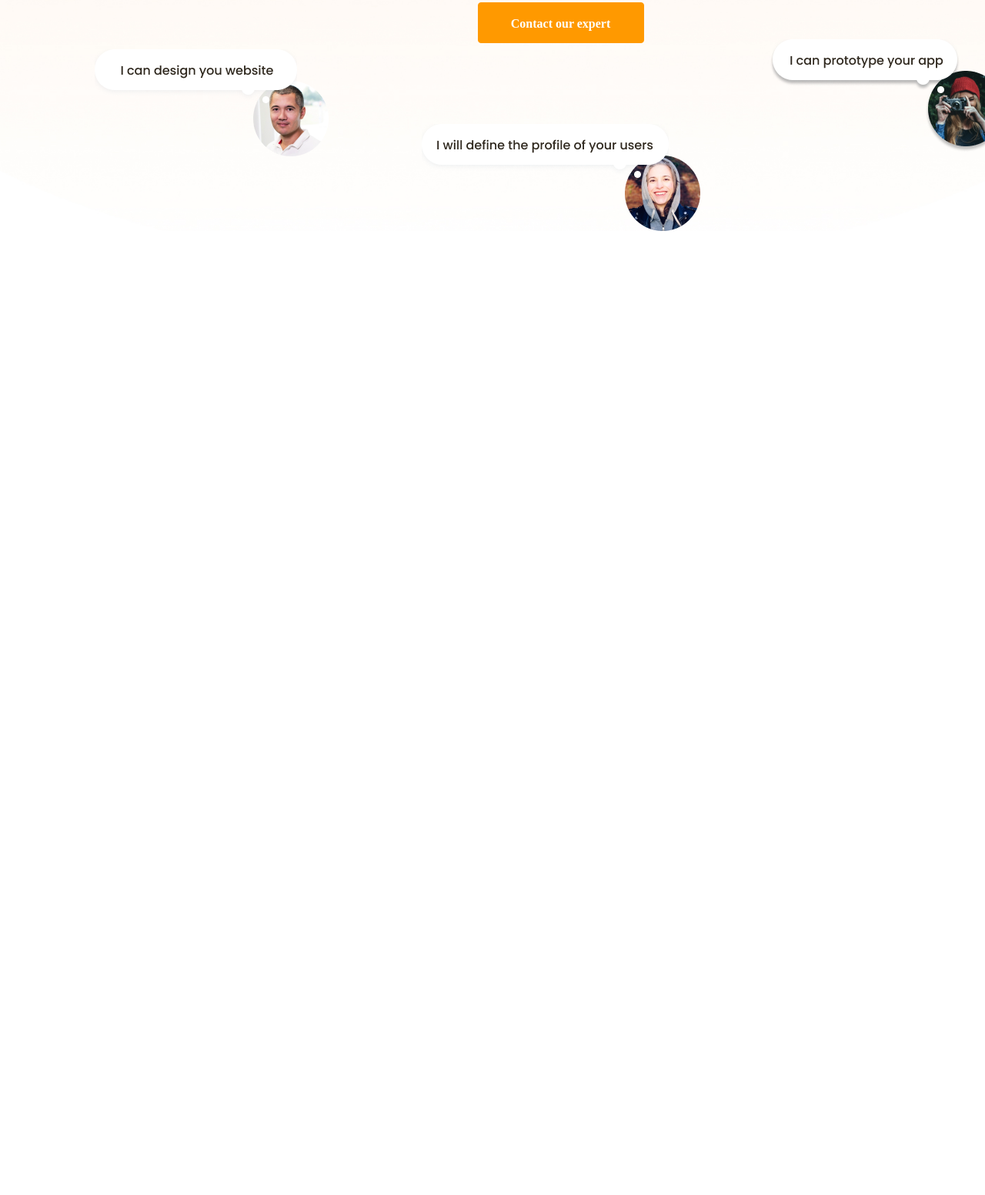
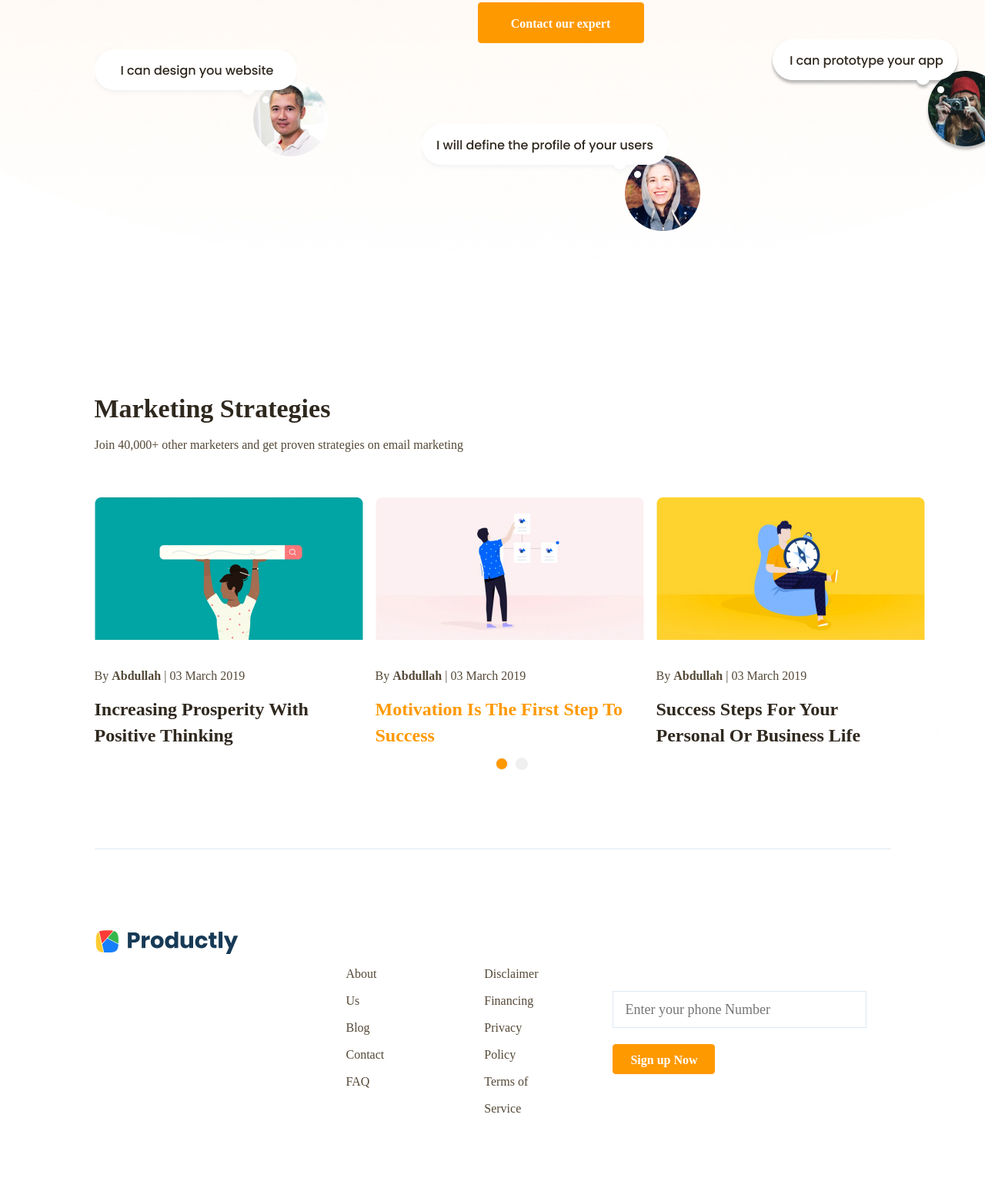
Before and after one commit to alxs1dd93/Productly, a plain HTML site: page index.html in a window 1280 px wide. Shown: the part 3642-5194 px from the top of the page at 77% size. Before the commit the page ends 3942 px from the top, so only its background shows below. Drawn offline with nearby package versions, Linux system fonts and the light colour scheme; files that its build step writes are made by us from their sources; a script that the page names is missing.

Commit message:
Готовый черновой вариант десктопа

```diff
--- a/index.html
+++ b/index.html
@@ -200,10 +200,88 @@
          </div>
       </section>
 
+      <section class="marketing">
+         <div class="container">
+            <div class="marketing__inner">
+               <h3 class="marketing__title">Marketing Strategies</h3>
+               <p class="marketing__text">
+                  Join 40,000+ other marketers and get proven
+                  strategies on email marketing
+               </p>
+            </div>
+            <div class="slider">
+               <div class="slider__item">
+                  <img src="/images/slide-1.jpg" alt="">
+                  <p class="slider__item-data">By <b>Abdullah</b> |  03 March 2019</p>
+                  <p class="slider__item-text">Increasing Prosperity With Positive Thinking</p>
+               </div>
+               <div class="slider__item">
+                  <img src="/images/slide-2.jpg" alt="">
+                  <p class="slider__item-data">By <b>Abdullah</b> | 03 March 2019</p>
+                  <p class="slider__item-text slider__item-text--yellow">Motivation Is The First Step To Success</p>
+               </div>
+               <div class="slider__item">
+                  <img src="/images/slide-3.jpg" alt="">
+                  <p class="slider__item-data">By <b>Abdullah</b> | 03 March 2019</p>
+                  <p class="slider__item-text">Success Steps For Your Personal Or Business Life</p>
+               </div>
+               <div class="slider__item">
+                  <img src="/images/slide-1.jpg" alt="">
+                  <p class="slider__item-data">By <b>Abdullah</b> |  03 March 2019</p>
+                  <p class="slider__item-text">Increasing Prosperity With Positive Thinking</p>
+               </div>
+               <div class="slider__item">
+                  <img src="/images/slide-2.jpg" alt="">
+                  <p class="slider__item-data">By <b>Abdullah</b> | 03 March 2019</p>
+                  <p class="slider__item-text slider__item-text--yellow">Motivation Is The First Step To Success</p>
+               </div>
+               <div class="slider__item">
+                  <img src="/images/slide-3.jpg" alt="">
+                  <p class="slider__item-data">By <b>Abdullah</b> | 03 March 2019</p>
+                  <p class="slider__item-text">Success Steps For Your Personal Or Business Life</p>
+               </div>
+            </div>
+         </div>
+      </section>
+
+      <section class="footer">
+         <div class="container">
+            <div class="footer__inner">
+               <div class="footer__column footer__column-one">
+                  <a class="footer__logo" href="">
+                     <img src="/images/logo.png" alt="Logo">
+                  </a>
+               </div>
+               <div class="footer__column footer__column-two">
+                  <ul class="footer__list">
+                     <li class="footer__item"><a href="#">About Us</a></li>
+                     <li class="footer__item"><a href="#">Blog</a></li>
+                     <li class="footer__item"><a href="#">Contact</a></li>
+                     <li class="footer__item"><a href="#">FAQ</a></li>
+                  </ul>
+               </div>
+               <div class="footer__column footer__column-three">
+                  <li class="footer__item"><a href="#">Disclaimer</a></li>
+                  <li class="footer__item"><a href="#">Financing</a></li>
+                  <li class="footer__item"><a href="#">Privacy Policy</a></li>
+                  <li class="footer__item"><a href="#">Terms of Service</a></li>
+               </div>
+               <div class="footer__column footer__column-four">
+                  <form class="footer__form">
+                     <input class="footer__form-tel" type="tel" name="tel" placeholder="Enter your phone Number">
+                     <input class="footer__form-submit" type="submit" value="Sign up Now">
+                  </form>
+               </div>
+            </div>
+         </div>
+      </section>
+
 <body>
    <!-- <script src="https://ajax.googleapis.com/ajax/libs/jquery/3.4.1/jquery.min.js"></script> -->
    <!-- <script src="libs/slick/slick.min.js"></script> -->
+   <script src="https://code.jquery.com/jquery-3.5.1.min.js"></script>
    <script src="js/main.js"></script>
+   <script src="js/slick.min.js"></script>
 </body>
 
 </html>
--- /dev/null
+++ b/js/main.js
@@ -0,0 +1,61 @@
+$(document).ready(function(){
+    $('.slider').slick({
+        // свойства и их значения слайдера
+        // стрелки true/false
+        arrows: false,
+        // точки
+        dots: true,
+        //алдаптивная высота
+        // adaptiveHeight: true,
+        // сколько показывать на 1 странице
+        slidesToShow: 3,
+        //сколько слайдов прокручивать за раз
+        slidesToScroll: 3,
+        // скорость перелистывания
+        speed: 500,
+        // анимация
+        // easing: 'linear',
+        // конечность слайдера true/false
+        // infinite: true,
+        // стартовый слайдер
+        // initialSlide: 0,
+        // автоплей
+        autoplay: false,
+        autoplaySpeed: 5500, // скорость автопрокрутки 0.5сек
+        //паузы
+        pauseOnFocus: true,
+        pauseOnHover: true,
+        pauseOnDotsHover: true,
+        //возможность: 1)переворота по самому слайду 2) тачем
+        draggable: true,
+        swipe: true,
+        //ждать ли анимацию
+        waitForAnimate: false,
+        // центровка слайда 31:13
+        centerMode: false,
+        variableWidth: false,
+        //ряды
+        rows: 1,
+        //вертикальный вариант
+        // vertical: true,
+        //АДАПТИВ слайдера
+        // responsive: [
+        //     {
+        //         breakpoint: 950,
+        //         settings: {
+        //             slidesToShow: 2,
+        //             slidesToScroll: 1,
+        //         }
+        //     },
+        //     {
+        //         breakpoint: 930,
+        //         settings: {
+        //             slidesToShow: 1,
+        //             slidesToScroll: 1,
+        //         }
+        //     }
+        // ]
+
+
+    });
+  });
--- /dev/null
+++ b/scss/blocks/footer.scss
@@ -0,0 +1,70 @@
+.footer {
+
+    padding-bottom: 95px;
+    &__inner {
+        padding-top: 104px;
+        border-top: 1px solid rgba(188, 208, 229, 0.496913);
+        display: flex;
+    }
+    &__item a{
+        font-family: Poppins;
+        font-style: normal;
+        font-weight: normal;
+        font-size: 16px;
+        line-height: 35px;
+        color: #544837;
+    }
+    &__item a:hover {
+        font-size: 20px;
+        line-height: 37px;
+        color: #FF9900;
+    }
+
+    &__column-one {
+        margin-right: 140px;
+    }
+    .footer__column-two {
+        margin-right: 130px;
+        margin-top: 40px;
+    }
+    .footer__column-three {
+        margin-right: 83px;
+        margin-top: 40px;
+    }
+    &__column-four {
+        margin-top: 80px;
+    }
+    &__form input {
+        margin-bottom: 21px;
+    }
+    &__form-submit {
+        display: inline-block;
+        padding: 8px 15px;
+        font-weight: 700;
+        width: 133px;
+        height: 39px;
+        border-radius: 4px;
+        border: 1px solid #FF9900;
+        cursor: pointer;
+        background-color: #FF9900;
+        font-family: Poppins;
+        font-size: 16px;
+        line-height: 24px;
+        color: #fff;
+        margin-bottom: 105px;
+    }
+    &__form-submit:hover {
+        color: #173A56;
+        background-color: #fff;
+        border: 1px solid #173A56;
+        transform: scale(1.2);
+    }
+    &__form-tel {
+        min-width: 330px;
+        height: 48px;
+        margin-bottom: 30px;
+        border: 1px solid rgba(188, 208, 229, 0.496913);
+        outline: none;
+        padding: 10px 15px;
+    }
+}
--- a/scss/blocks/hero.scss
+++ b/scss/blocks/hero.scss
@@ -1,5 +1,7 @@
 .hero {
     padding-top: 130px;
+    padding-bottom: 40px;
+    margin-bottom: 165px;
     background-image: url(../../images/hero-bg.jpg);
     min-height: 620px;
     background-repeat: no-repeat;
--- /dev/null
+++ b/scss/blocks/marketing.scss
@@ -0,0 +1,172 @@
+.marketing {
+    // margin-top: 500px;
+    margin-bottom: 102px;
+    &__title {
+        font-family: Poppins;
+        font-style: normal;
+        font-weight: bold;
+        font-size: 34px;
+        line-height: 51px;
+        color: #2F281E;
+        margin-bottom: 9px;
+    }
+    &__text {
+        font-family: Poppins;
+        font-style: normal;
+        font-weight: 500;
+        font-size: 16px;
+        line-height: 26px;
+        color: #544837;
+        margin-bottom: 55px;
+    }
+// SLIDER
+
+    .slider {
+        min-width: 1095px;
+        // padding: 0 50px; padding для слайдера, временно
+        position: relative;// для  позиционирования slick-arrow
+
+        &__item {
+            margin-right: 43px;
+            // margin: 0 auto; центровка 1 слайдера
+        }
+
+        // min-width: 0; если слайдер является потомком или флекс-элементом
+        .slick-track{
+            display: flex;
+            align-items: flex-start; //для адаптивной высоты
+        }
+        .slick-list {
+            overflow: hidden; // чтобы не попадало лишнее
+        }
+        .slick-arrow{
+          position: absolute;
+          margin: -30px 0 0 0; // половина высоты = центрирую стрелки
+          top: 50%;
+          z-index: 10;
+          width: 40px; // размер стрелок
+          height: 60px; // размер стрелок
+        }
+        .slick-arrow.slick-prev{
+        left:0;
+        font-size: 0;//убираем записин на кнопках
+        background: url('../../images/arrow-prev.svg') 0 0 / 100% no-repeat;//ставим стрелочки на слайдер
+        }
+        .slick-arrow.slick-next{
+        right: 0;
+        font-size: 0;//убираем записин на кнопках
+        background: url('../../images/arrow-next.svg') 0 0 / 100% no-repeat;//ставим стрелочки на слайдер
+        }
+        .slick-dots{
+            display: flex;
+            justify-content: center;
+            align-items: center;
+        }
+        .slick-dots li{
+            list-style: none;
+        }
+        /* Активная точка */
+        .slick-dots li.slick-active button{
+            border: 1px solid #EFEFEF;
+            background-color: #FF9900;// изменяем цвет акивной кнопки
+        }
+        /* Элемент точки */
+        .slick-dots li button{
+            font-size: 0; // убираем цифры
+            width: 16px;
+            height: 16px;
+            border-radius: 50%;
+            margin-right: 10px;
+            background-color: #EFEFEF;
+            border: 1px solid #EFEFEF;
+            //сделали круглые дотсы
+        }
+
+        .slider__item img {
+            margin-bottom: 25px;
+            }
+            .slider__item-data {
+            margin-bottom: 12px;
+
+            font-family: Poppins;
+            font-style: normal;
+            font-weight: normal;
+            font-size: 16px;
+            line-height: 28px;
+            color: #544837;
+            }
+
+            .slider__item-text {
+            font-family: Poppins;
+            font-style: normal;
+            font-weight: bold;
+            font-size: 24px;
+            line-height: 34px;
+            color: #2F281E;
+            }
+
+            .slider__item-text--yellow {
+                color: #FF9900;
+            }
+
+
+        // .slick-arrow .slick-disabled {
+        //     opacity: 0.2;
+        // } для конечного слайдера со стрелками
+        //
+        // @media (max-width: 1240px) {
+        // .slider {
+        //     min-width: 800px;
+        //     .slick-track{
+        //         display: flex;
+        //         align-items: flex-start; //для адаптивной высоты
+        //     }
+        // }
+
+
+        }
+
+
+
+
+
+
+
+
+
+        // Слайдер
+    // .slick-slider{}
+    // /* Слайдер запущен */
+    // .slick-slider.slick-initialized{}
+    // /* Слайдер с точками */
+    // .slick-slider.slick-dotted{}
+    // /* Ограничивающая оболочка */
+    // .slick-list {}
+    // /* Лента слайдов */
+    // .slick-track{}
+    // /* Слайд */
+    // .slick-slide{}
+    // /* Слайд активный (показывается) */
+    // .slick-slide.slick-active{}
+    // /* Слайд основной */
+    // .slick-slide.slick-current{}
+    // /* Слайд по центру */
+    // .slick-slide.slick-center{}
+    // /* Клонированный слайд */
+    // .slick-slide.slick-cloned{}
+    // /* Стрелка */
+    // .slick-arrow{}
+    // /* Стрелка влево */
+    // .slick-arrow.slick-prev{}
+    // /* Стрелка вправо */
+    // .slick-arrow.slick-next{}
+    // /* Стрелка не активная */
+    // .slick-arrow.slick-disabled{}
+    // /* Точки (булиты) */
+    // .slick-dots{}
+    // .slick-dots li{}
+    // /* Активная точка */
+    // .slick-dots li.slick-active{}
+    // /* Элемент точки */
+    // .slick-dots li button{}
+}
--- a/scss/style.scss
+++ b/scss/style.scss
@@ -6,3 +6,5 @@
 @import "blocks/tools";
 @import "blocks/team";
 @import "blocks/hero";
+@import "blocks/marketing";
+@import "blocks/footer";
```
Also changed, not shown: images/arrow-next.svg (added), images/arrow-prev.svg (added), images/slide-1.jpg (added), images/slide-2.jpg (added), images/slide-3.jpg (added).
